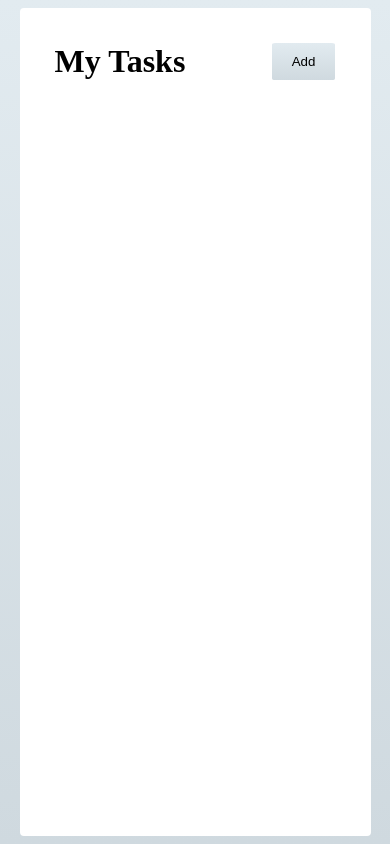
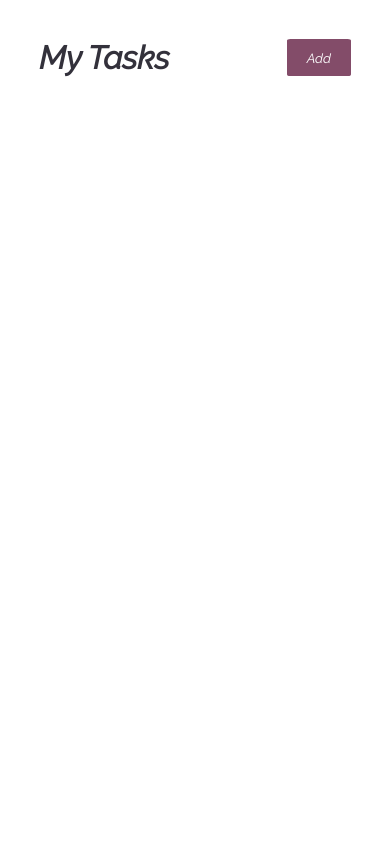
Before and after one commit to Abongile-web/task-tracker-app, a React (Create React App) app: page / in a window 390 px wide. Built offline with nearby package versions, Linux system fonts and the light colour scheme.

Commit message:
color theme changed

```diff
--- a/public/index.html
+++ b/public/index.html
@@ -10,34 +10,13 @@
       content="Web site created using create-react-app"
     />
     <link rel="apple-touch-icon" href="%PUBLIC_URL%/logo192.png" />
-    <!--
-      manifest.json provides metadata used when your web app is installed on a
-      user's mobile device or desktop. See https://developers.google.com/web/fundamentals/web-app-manifest/
-    -->
     <link rel="manifest" href="%PUBLIC_URL%/manifest.json" />
-    <!--
-      Notice the use of %PUBLIC_URL% in the tags above.
-      It will be replaced with the URL of the `public` folder during the build.
-      Only files inside the `public` folder can be referenced from the HTML.
-
-      Unlike "/favicon.ico" or "favicon.ico", "%PUBLIC_URL%/favicon.ico" will
-      work correctly both with client-side routing and a non-root public URL.
-      Learn how to configure a non-root public URL by running `npm run build`.
-    -->
     <title>Task tracker</title>
+    <link rel="preconnect" href="https://fonts.gstatic.com">
+<link href="https://fonts.googleapis.com/css2?family=Raleway:ital@1&display=swap" rel="stylesheet">
   </head>
   <body>
     <noscript>You need to enable JavaScript to run this app.</noscript>
     <div id="root"></div>
-    <!--
-      This HTML file is a template.
-      If you open it directly in the browser, you will see an empty page.
-
-      You can add webfonts, meta tags, or analytics to this file.
-      The build step will place the bundled scripts into the <body> tag.
-
-      To begin the development, run `npm start` or `yarn start`.
-      To create a production bundle, use `npm run build` or `yarn build`.
-    -->
   </body>
 </html>
--- a/src/index.css
+++ b/src/index.css
@@ -4,12 +4,18 @@
   box-sizing: border-box;
 }
 
+body {
+  font-family: "Raleway", sans-serif;
+  color: #33313b;
+}
+
 button {
   outline: none;
+  font-family: "Raleway", sans-serif;
 }
 
 .container {
-  background-image: linear-gradient(to top, #cfd9df 0%, #e2ebf0 100%);
+  background-color: #33313b;
   min-height: 100vh;
   width: 100%;
   display: flex;
@@ -36,7 +42,8 @@
 
 header button {
   padding: 0 20px;
-  background-image: linear-gradient(to top, #cfd9df 0%, #e2ebf0 100%);
+  background-color: #834c69;
+  color: white;
   border: none;
   border-radius: 5%;
   cursor: pointer;
@@ -60,7 +67,8 @@
 
 form button {
   padding: 10px 0;
-  background-image: linear-gradient(to top, #cfd9df 0%, #e2ebf0 100%);
+  background-color: #834c69;
+  color: white;
   border: none;
   border-radius: 5px;
   cursor: pointer;
@@ -73,8 +81,8 @@
   align-items: center;
   margin-bottom: 5%;
   padding: 10px;
-  background-color: rgb(249, 249, 249);
-  border-left: turquoise solid 3px;
+  background-color: #f2f2f2;
+  border-left: #834c69 solid 3px;
   box-shadow: 2px 2px rgb(237, 237, 237);
 }
 
@@ -101,9 +109,10 @@
   cursor: pointer;
 }
 
-@media only screen and (max-width: 768px) {
+@media only screen and (max-width: 1024px) {
   .view {
-    width: 90%;
-    border-radius: 4px;
+    width: 100%;
+    border-radius: 0px;
+    margin: 0;
   }
 }
```
